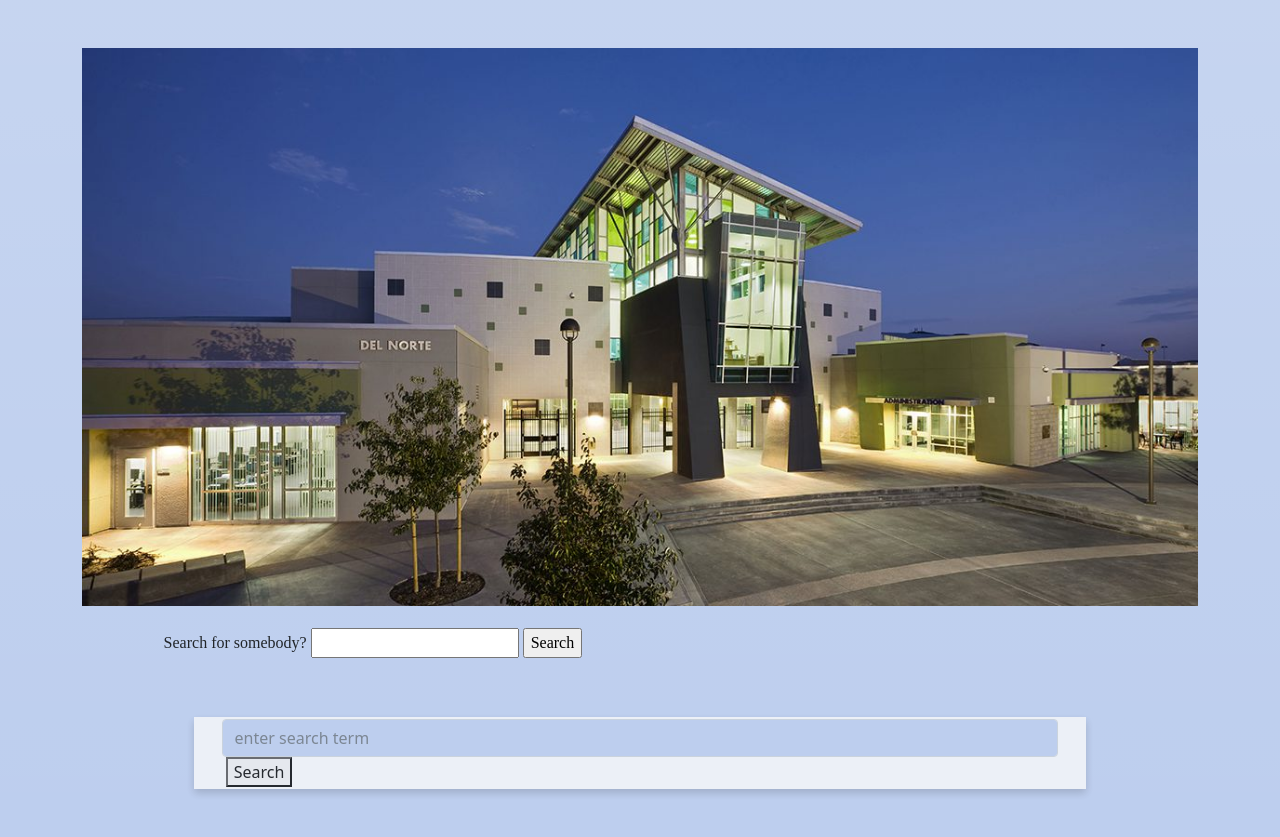
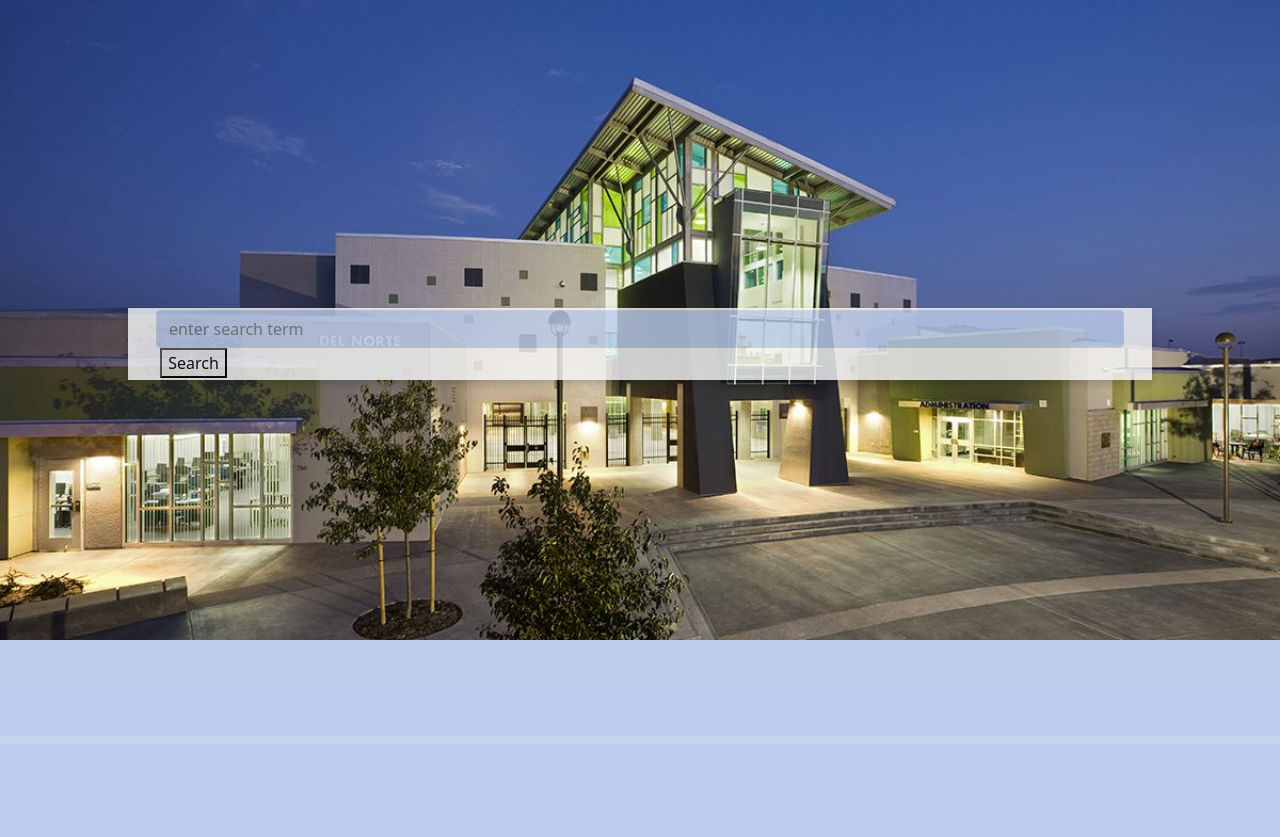
Before and after one commit to yqw7/dominators, a Flask app: page /walruses in a window 1280 px wide. Shown: the part 56-893 px from the top of the page. After the commit the page ends 696 px from the top, so only its background shows below. Run offline with Flask 2, Linux system fonts and the light colour scheme; some libraries are stand-ins or nearby versions.

Commit message:
search bar over img, need to still figure out how to get rid of random space at bottom of the screen

```diff
--- a/templates/walruses.html
+++ b/templates/walruses.html
@@ -3,20 +3,33 @@
 {% extends "layouts/layouts.html" %}
 
 {% block content %}
+    <img class="center" src="https://github.com/yqw7/dominators/blob/main/static/delnorte.jpeg?raw=true"/>
+
         <div class="container py-5 primary">
 
             <style>
-
                 .center {
                     display: block;
                     margin-left: auto;
                     margin-right: auto;
                     width: 100%;
+                    position: relative;
+                    background-size: cover;
                 }
+
+                .searchBar{
+                    position: absolute;
+                    top: 50%;
+                    left: 50%;
+                    transform: translate(-50%, -50%);
+                }
+
+
+
             </style>
 
-            <img class="center" src="https://github.com/yqw7/dominators/blob/main/static/delnorte.jpeg?raw=true"/>
-            <div class="container">
+
+            <!--<div class="container">
                 <div class="center-block" style="margin: 2% 5% 5%; text-align:left; font-family: gilroy,serif;">
                     <div class="col-12">
                         <form action="/walruses" id="hello" method="POST">
@@ -24,18 +37,20 @@
                             <input name="name" id="name">
                             <input type="submit" value="Search">
                         </form>
-
+        -->
 
                     </div>
                 </div>
             </div>
-            <div class="container bg-light" style="box-shadow: 0 4px 8px 0 rgba(0,0,0,0.2); width:80%; opacity:0.8">
+
+            <div class="container bg-light searchBar" style="box-shadow: 0 4px 8px 0 rgba(0,0,0,0.2); width:80%; opacity:0.8">
                 <div class="box"; style="padding: 2px 16px;">
                     <input type="text" class="form-control" id="term" placeholder="enter search term">
                     <label></label> <!-- spacer -->
                     <button class=fw-bold" style="opacity:1.0" onclick="search();">Search</button>
                 </div>
             </div>
+
 
             <div class="container">
                 <div class="row" id="result"></div>
```
